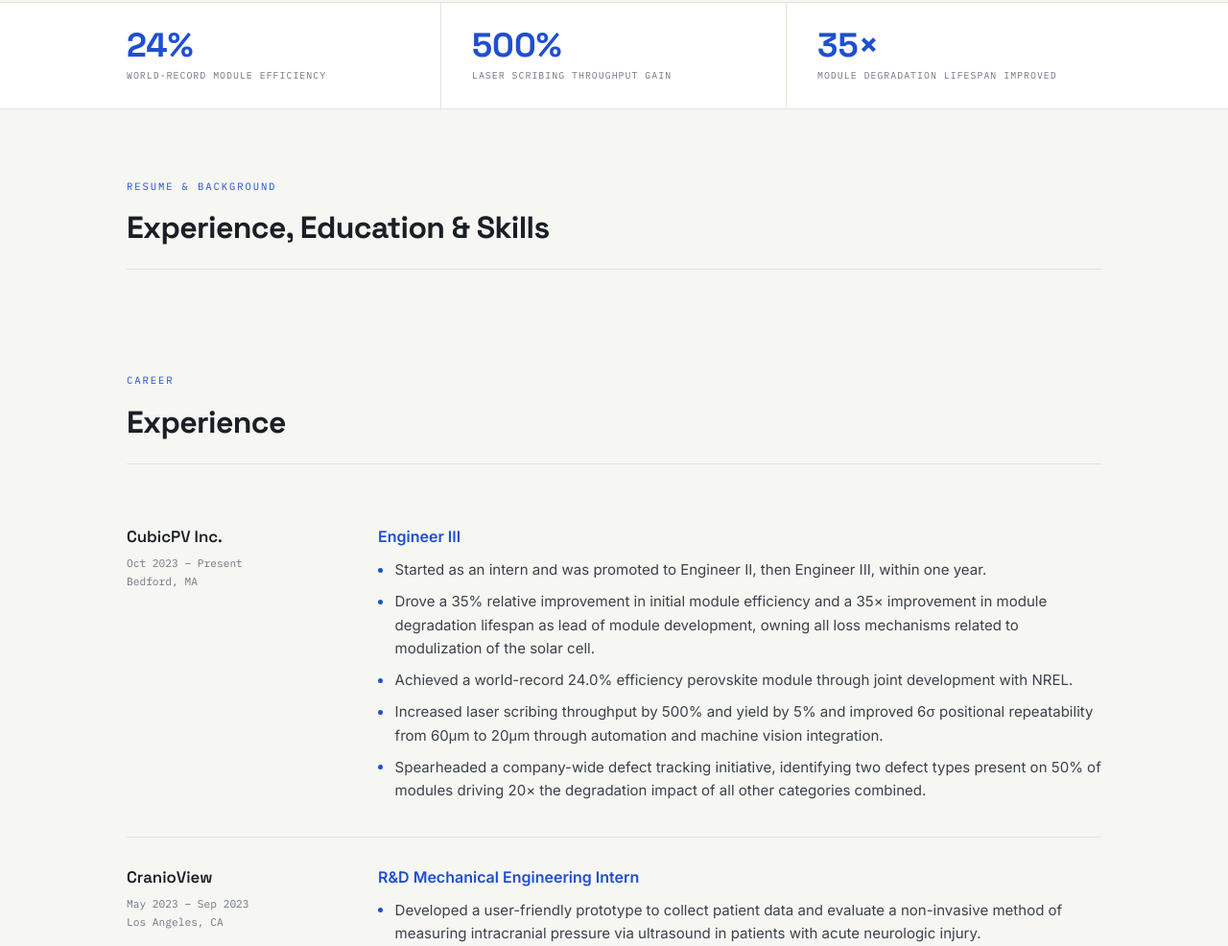
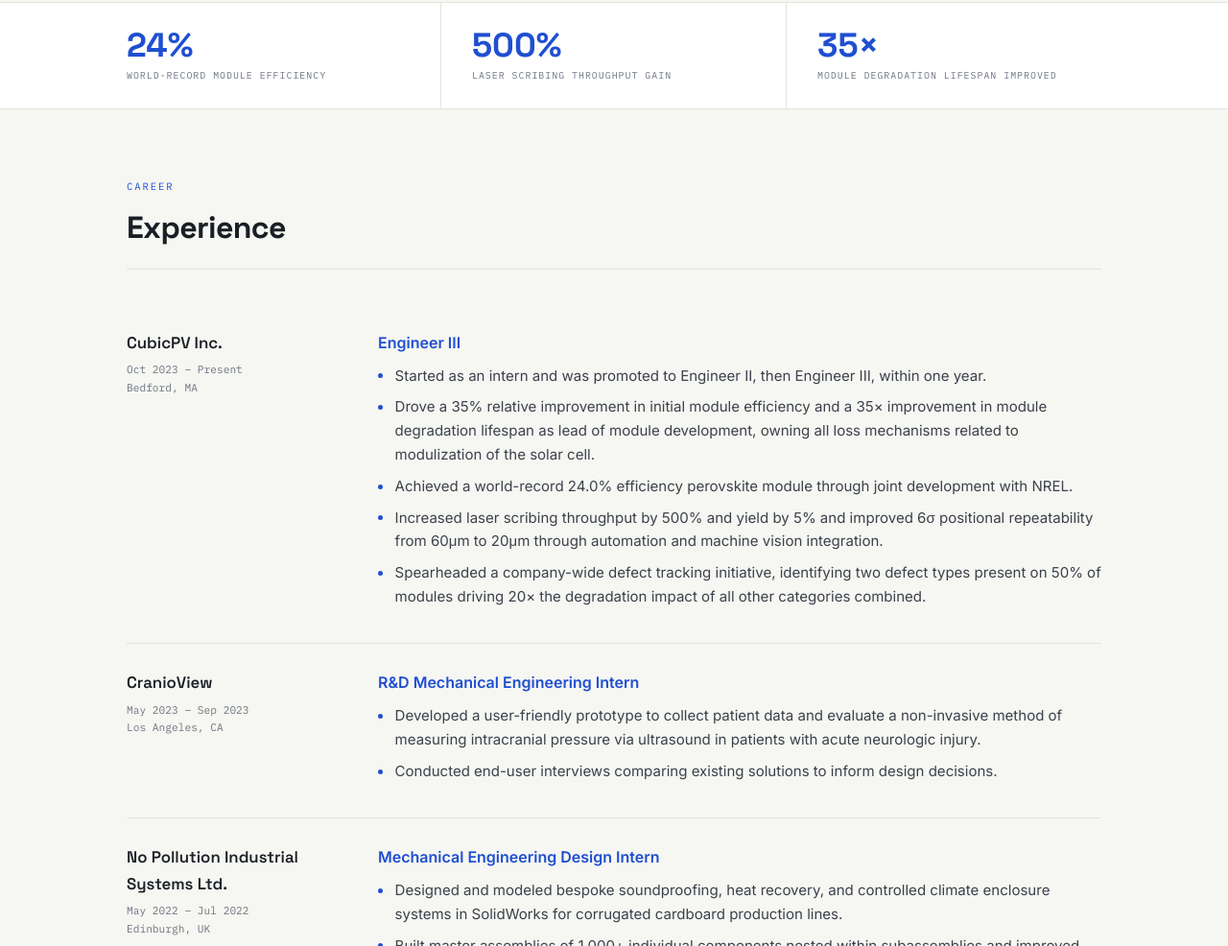
Before and after one commit to Todd-Russell/Todd-Russell.github.io, a plain HTML site: page resume.html in a window 1280 px wide. Shown: the part 734-1720 px from the top of the page at 96% size. Drawn offline with Linux system fonts and the light colour scheme.

Commit message:
Remove empty resume section, link directly to experience

```diff
--- a/resume.html
+++ b/resume.html
@@ -169,24 +169,14 @@
     <div class="hero-desc" id="hero-desc"></div>
     <div class="hero-cta">
       <a href="index.html#projects" class="btn-primary">View Work</a>
-      <a href="#resume-top" class="btn-outline">Resume &amp; Background</a>
+      <a href="#experience" class="btn-outline">Resume &amp; Background</a>
     </div>
   </div>
 </section>
 
 <div class="stats-bar"><div class="stats-inner" id="stats-bar"></div></div>
 
-<section class="block" id="resume-top">
-  <div class="wrap">
-    <div class="sec-head reveal">
-      <div class="sec-eyebrow">Resume &amp; Background</div>
-      <h2 class="sec-title">Experience, Education &amp; Skills</h2>
-      <div class="sec-rule" style="margin-top:1rem"></div>
-    </div>
-  </div>
-</section>
-
-<section class="block" id="experience" style="padding-top:0">
+<section class="block" id="experience">
   <div class="wrap">
     <div class="sec-head reveal"><div class="sec-eyebrow">Career</div><h2 class="sec-title">Experience</h2><div class="sec-rule"></div></div>
     <div id="exp-list"></div>
```
Also changed, not shown: index.html (+1 -1 lines).
